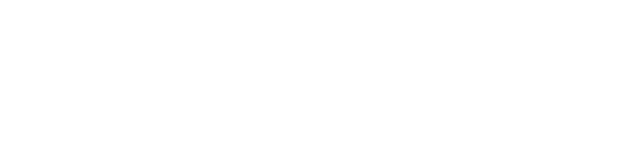
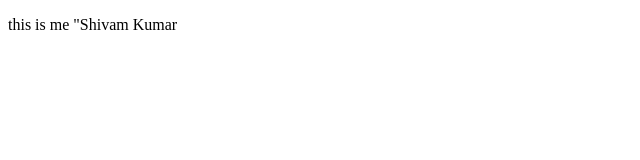
Before and after one commit to shivam-73/Sigma-Web-Development, a plain HTML site: page Video2/index.html in a window 1280 px wide. Shown: the whole page, without its empty margins (0-640 px from the left). Drawn offline with Linux system fonts and the light colour scheme.

Commit message:
Added about me

```diff
--- a/Video2/index.html
+++ b/Video2/index.html
@@ -6,6 +6,6 @@
     <title>Document</title>
 </head>
 <body>
-
+    <p>this is me "Shivam Kumar</p>
 </body>
 </html>
```
